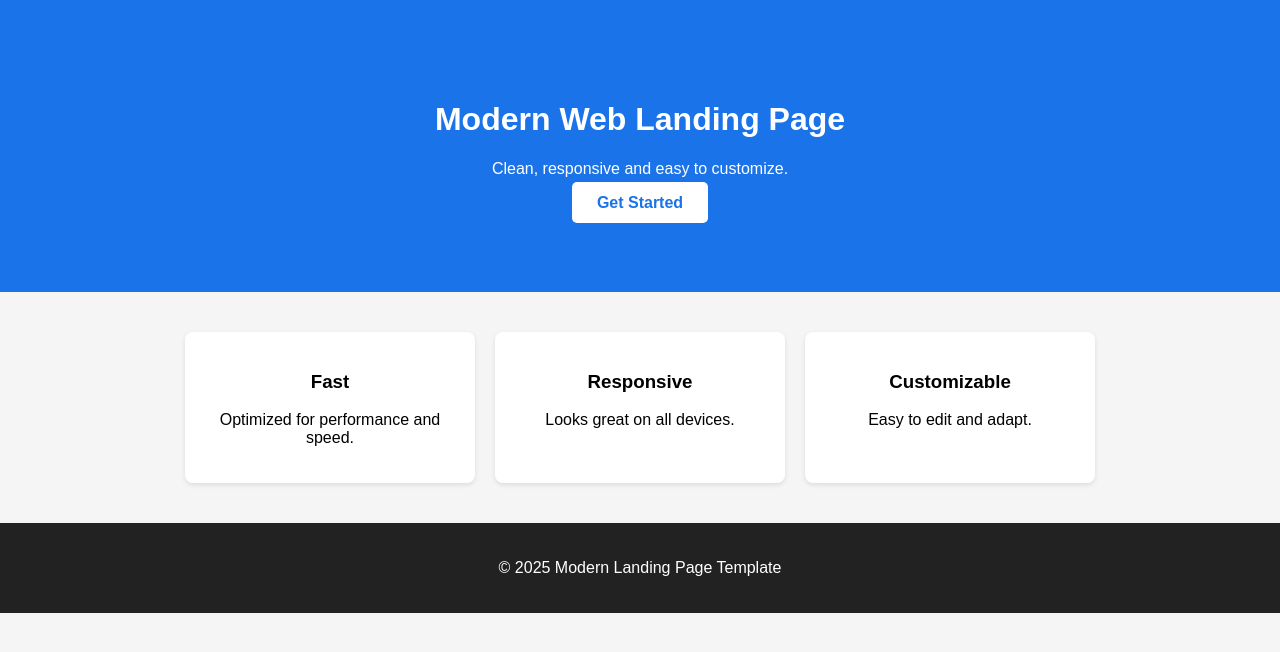
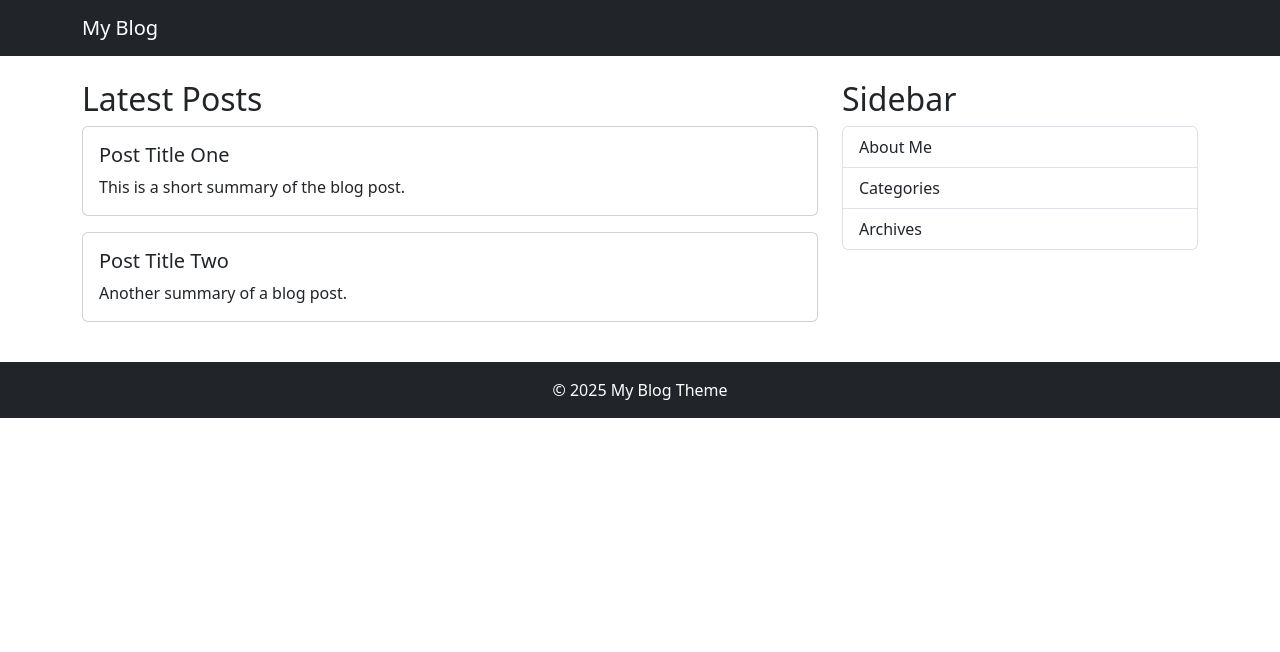
Before and after one commit to sammiesn/-web-templates-portfolio, a plain HTML site: page index.html in a window 1280 px wide. Drawn offline with nearby package versions, Linux system fonts and the light colour scheme.

Commit message:
Add Bootstrap Blog Theme
Added the Bootstrap-based blog layout including navbar, posts section, sidebar, footer, and preview screenshot.

```diff
--- a/index.html
+++ b/index.html
@@ -1,37 +1,50 @@
 <!DOCTYPE html>
 <html lang="en">
 <head>
-    <meta charset="UTF-8">
-    <meta name="viewport" content="width=device-width, initial-scale=1.0">
-    <title>Responsive Landing Page</title>
-    <link rel="stylesheet" href="style.css">
+  <meta charset="UTF-8">
+  <meta name="viewport" content="width=device-width, initial-scale=1.0">
+  <title>Bootstrap Blog Theme</title>
+  <link href="https://cdn.jsdelivr.net/npm/bootstrap@5.3.0/dist/css/bootstrap.min.css" rel="stylesheet">
 </head>
 <body>
 
-    <header class="hero">
-        <h1>Modern Web Landing Page</h1>
-        <p>Clean, responsive and easy to customize.</p>
-        <a href="#" class="btn">Get Started</a>
-    </header>
+  <nav class="navbar navbar-expand-lg navbar-dark bg-dark">
+    <div class="container">
+      <a class="navbar-brand" href="#">My Blog</a>
+    </div>
+  </nav>
 
-    <section class="features">
-        <div class="feature">
-            <h3>Fast</h3>
-            <p>Optimized for performance and speed.</p>
+  <div class="container mt-4">
+    <div class="row">
+      <div class="col-md-8">
+        <h2>Latest Posts</h2>
+        <div class="card mb-3">
+          <div class="card-body">
+            <h5 class="card-title">Post Title One</h5>
+            <p class="card-text">This is a short summary of the blog post.</p>
+          </div>
         </div>
-        <div class="feature">
-            <h3>Responsive</h3>
-            <p>Looks great on all devices.</p>
+        <div class="card mb-3">
+          <div class="card-body">
+            <h5 class="card-title">Post Title Two</h5>
+            <p class="card-text">Another summary of a blog post.</p>
+          </div>
         </div>
-        <div class="feature">
-            <h3>Customizable</h3>
-            <p>Easy to edit and adapt.</p>
-        </div>
-    </section>
+      </div>
+      <div class="col-md-4">
+        <h2>Sidebar</h2>
+        <ul class="list-group">
+          <li class="list-group-item">About Me</li>
+          <li class="list-group-item">Categories</li>
+          <li class="list-group-item">Archives</li>
+        </ul>
+      </div>
+    </div>
+  </div>
 
-    <footer>
-        <p>© 2025 Modern Landing Page Template</p>
-    </footer>
+  <footer class="bg-dark text-white text-center py-3 mt-4">
+    © 2025 My Blog Theme
+  </footer>
 
 </body>
 </html>
```
Also changed, not shown: bootstrap-blog-preview.png (added).
